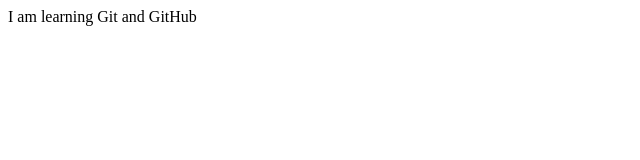
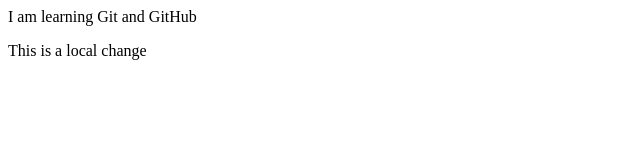
Before and after one commit to Akshat764u/LocalRepo, a plain HTML site: page index.html in a window 1280 px wide. Shown: the whole page, without its empty margins (0-640 px from the left). Drawn offline with Linux system fonts and the light colour scheme.

Commit message:
Add local change

```diff
--- a/index.html
+++ b/index.html
@@ -1 +1,2 @@
 <p>I am learning Git and GitHub</p>
+<p>This is a local change</p>
```
Also changed, not shown: 1 other file.
